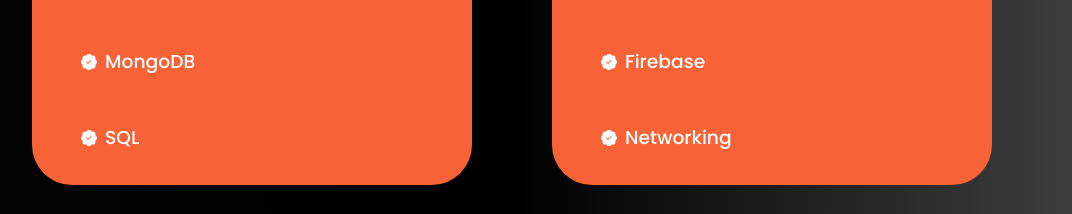
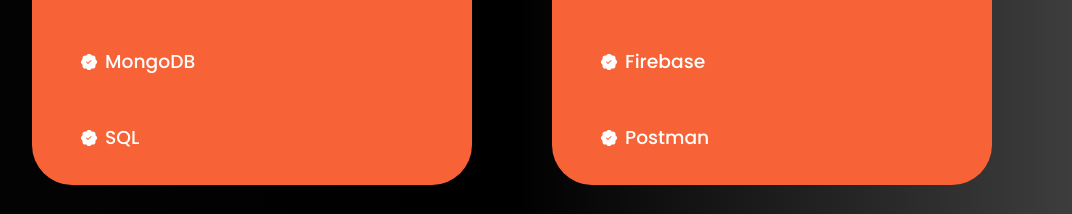
Before and after one commit to Devesh225/Portfolio, a React (Create React App) app: page / in a window 1280 px wide. Shown: the part 2460-2674 px from the top of the page, without its empty margins (128-1200 px from the left). Built offline with nearby package versions, Linux system fonts and the light colour scheme.

Commit message:
changed tool skill

```diff
--- a/src/components/skills/Skills.js
+++ b/src/components/skills/Skills.js
@@ -72,7 +72,7 @@
                     </div>
                     <div className="skills__box">
                         <BsPatchCheckFill />
-                        <h3>Networking</h3>
+                        <h3>Postman</h3>
                     </div>
                 </div>
             </div>
```
